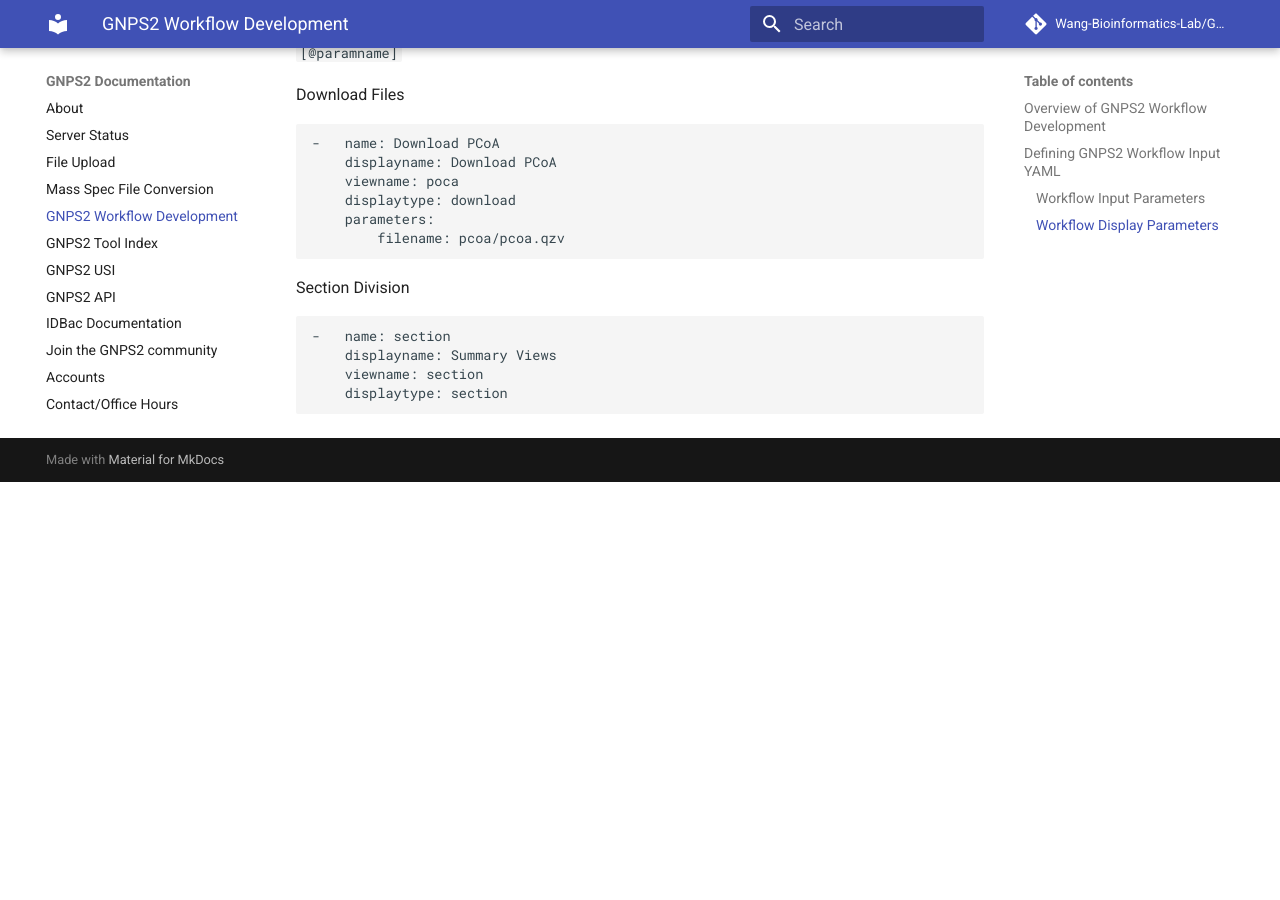
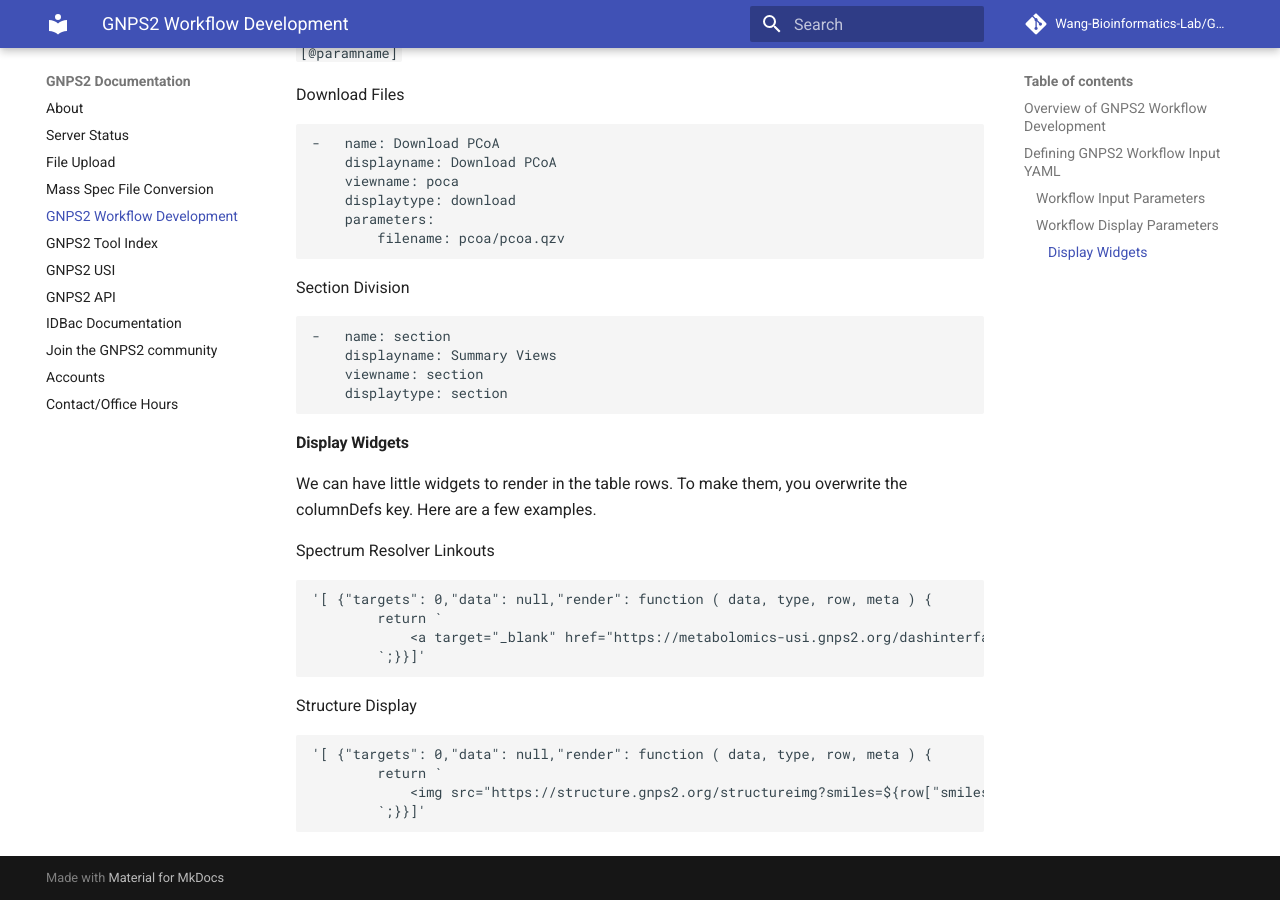
Before and after one commit to Wang-Bioinformatics-Lab/GNPS2_Documentation, an MkDocs documentation site: the page built from docs/workflowdev.md, in a window 1280 px wide and 900 px high, scrolled down 4165 px. Built offline with MkDocs 1.6.1 and Material for MkDocs 9.7.7, drawn with Linux system fonts in a browser that asks for light colours; comment, search, counter and statistics services are not loaded; before the commit the page ends 4647 px from its top, so only the background shows below that.

Commit message:
Update workflowdev.md

````diff
--- a/docs/workflowdev.md
+++ b/docs/workflowdev.md
@@ -216,3 +216,25 @@
     viewname: section
     displaytype: section
 ```
+
+#### Display Widgets
+
+We can have little widgets to render in the table rows. To make them, you overwrite the columnDefs key. Here are a few examples.
+
+Spectrum Resolver Linkouts
+
+```
+'[ {"targets": 0,"data": null,"render": function ( data, type, row, meta ) {
+        return `
+            <a target="_blank" href="https://metabolomics-usi.gnps2.org/dashinterface/?usi1=mzspec:GNPS2:TASK-${task}-input_file_folder/${row["filename"]}:scan:${row["scan1"]}">View Spectrum</a>
+        `;}}]'
+```
+
+Structure Display
+
+```
+'[ {"targets": 0,"data": null,"render": function ( data, type, row, meta ) {
+        return `
+            <img src="https://structure.gnps2.org/structureimg?smiles=${row["smiles"]}"/>
+        `;}}]'
+```
````
